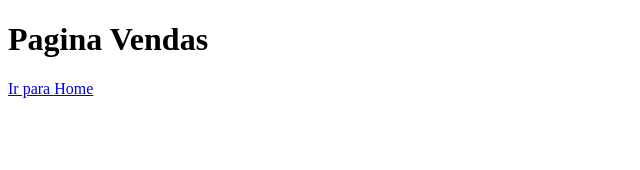
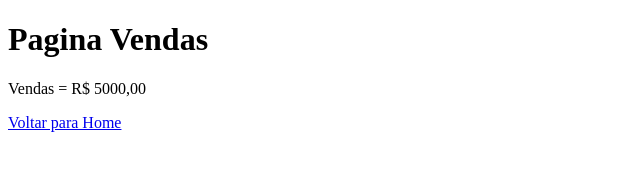
Before and after one commit to MarcosAfranio/aulagithub, a plain HTML site: page Vendas.html in a window 1280 px wide. Shown: the whole page, without its empty margins (0-640 px from the left). Drawn offline with Linux system fonts and the light colour scheme.

Commit message:
Acrecesntado valor das vendas

```diff
--- a/Vendas.html
+++ b/Vendas.html
@@ -8,6 +8,7 @@
 </head>
 <body>
     <h1>Pagina Vendas</h1>
-    <a href="index.html">Ir para Home</a>
+    <p>Vendas = R$ 5000,00</p>
+    <a href="index.html">Voltar para Home</a>
 </body>
 </html>
```
Also changed, not shown: index.html (line endings or trailing spaces).
